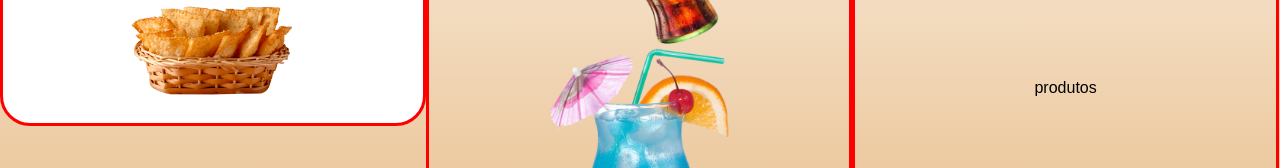
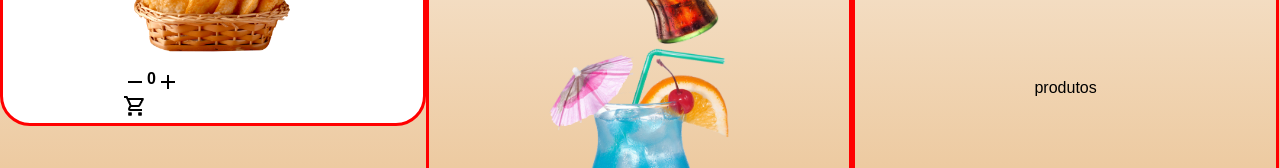
Before and after one commit to lolimamota/Pastelaria, a React (Vite) app in the folder pastelaria-ling-ling/: page / in a window 1280 px wide. Shown: the part 546-714 px from the top of the page. Built offline with nearby package versions, Linux system fonts and the light colour scheme; a web font is replaced by a local one.

Commit message:
ultima atualização

```diff
--- a/pastelaria-ling-ling/src/Components/Main/Main.jsx
+++ b/pastelaria-ling-ling/src/Components/Main/Main.jsx
@@ -52,7 +52,7 @@ align-items: center;
 justify-content: center;
 `;
 
-const AdcRem = styled.div
+const Botoes = styled.div
 `display: flex;
 `;
 
@@ -88,16 +88,21 @@ export default function Main(){
         <h2>Cestas de pastéis</h2>
             <Pastelzinho>
                 <Img src={Pastel4} alt="Cesta com alguns pasteis dentro" />
-                <AdcRem>
+                <Botoes>
                 <img onClick={Rem} src={Menos} alt="sinal de menos" />
                 <h4>{item}</h4>
                 <img onClick={Adc}  src={Mais} alt="sinal de mais" />
-                {/* <img src={Lixeirinha} alt="sinal de lixeira" /> */}
-                </AdcRem>
+                </Botoes>
                 <img src={Carrinho} alt="imagem de um carrinho de compras" />
             </Pastelzinho>
             <div>
                 <Img src={Pastel10} alt="Cesta com alguns pasteis dentro" />
+                <Botoes>
+                <img onClick={Rem} src={Menos} alt="sinal de menos" />
+                <h4>{item}</h4>
+                <img onClick={Adc}  src={Mais} alt="sinal de mais" />
+                </Botoes>
+                <img src={Carrinho} alt="imagem de um carrinho de compras" />
             </div>
         </Comes>
         <Section className="Bebes">
```
